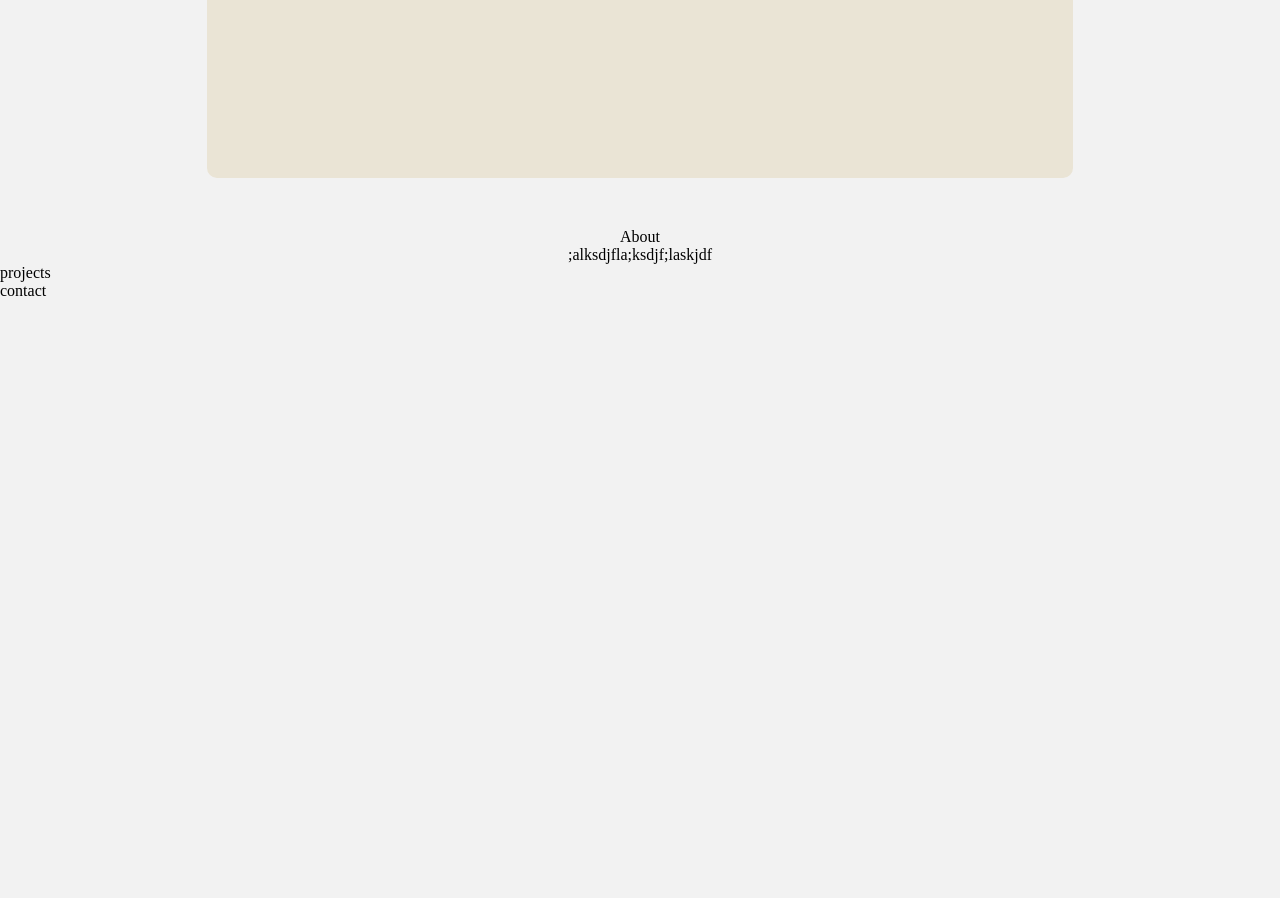
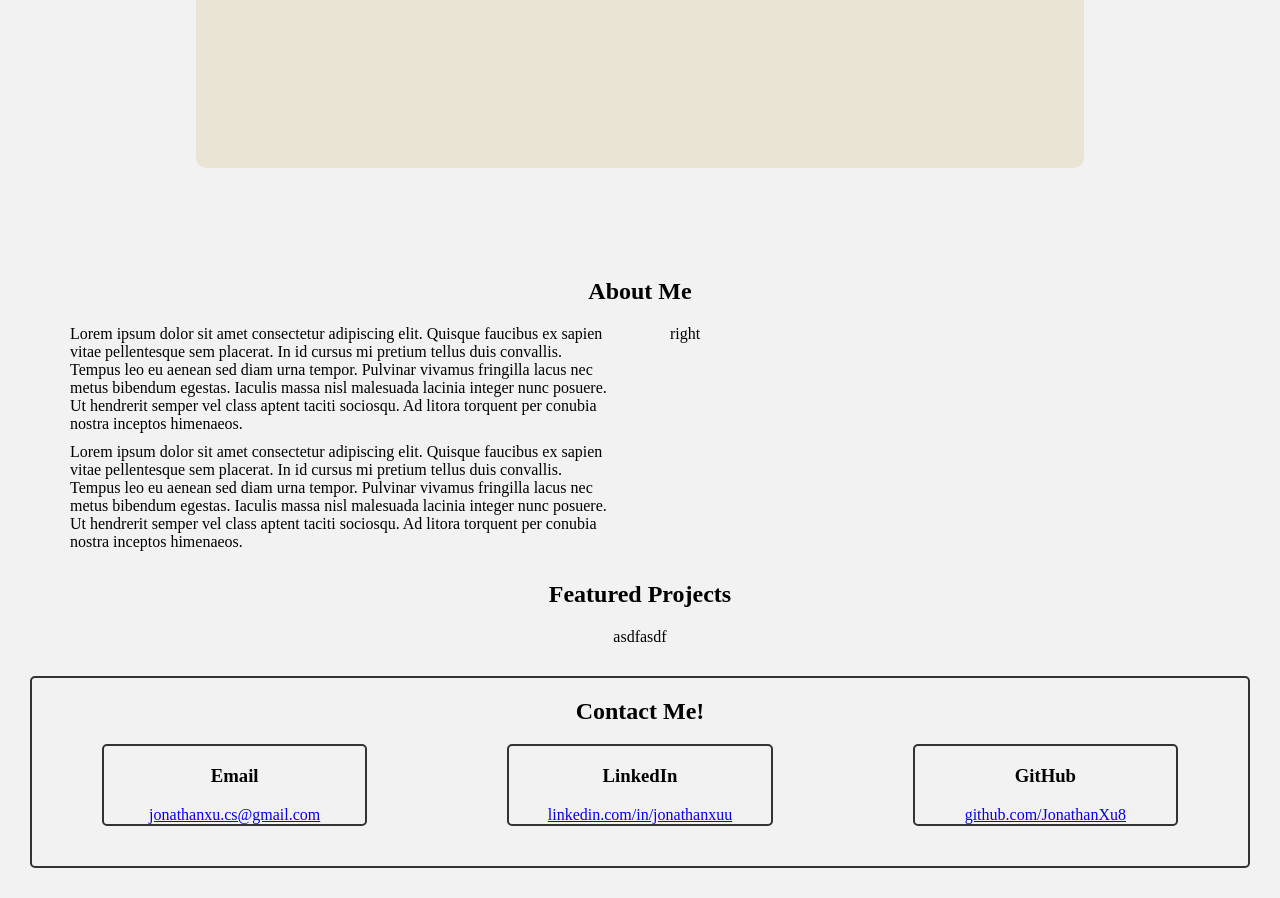
Before and after one commit to JonathanXu8/personal-portfolio, a plain HTML site: page index.html in a window 1280 px wide. Shown: the part 599-1497 px from the top of the page. Before the commit the page ends 899 px from the top, so only its background shows below. Drawn offline with Linux system fonts and the light colour scheme; a web font is replaced by a local one.

Commit message:
projects and contact

```diff
--- a/index.html
+++ b/index.html
@@ -25,31 +25,56 @@
     </header>
     <main>
 
+        <section id="home" class="home"></section>
 
         <div class="hero">
-            <div class="top-terminal"></div>
+            <div class="top-terminal">zsh-jonathan's bash portfolio</div>
             <div class="terminal">
                 asdf
             </div>
         </div>
 
-        <section id="home" class="home">
-        </section>
-
         <section id="about" class="about">
-            <div class="about-header">About</div>
+            <h2>About Me</h2>
             <div class="about-body">
-                <div>;alksdjfla;ksdjf;laskjdf</div>
-                <div></div>
+                <div class="about-left">
+                    <p>Lorem ipsum dolor sit amet consectetur adipiscing elit. Quisque faucibus ex sapien vitae pellentesque sem placerat. In id cursus mi pretium tellus duis convallis. Tempus leo eu aenean sed diam urna tempor. Pulvinar vivamus fringilla lacus nec metus bibendum egestas. Iaculis massa nisl malesuada lacinia integer nunc posuere. Ut hendrerit semper vel class aptent taciti sociosqu. Ad litora torquent per conubia nostra inceptos himenaeos.</p>
+                    <p>Lorem ipsum dolor sit amet consectetur adipiscing elit. Quisque faucibus ex sapien vitae pellentesque sem placerat. In id cursus mi pretium tellus duis convallis. Tempus leo eu aenean sed diam urna tempor. Pulvinar vivamus fringilla lacus nec metus bibendum egestas. Iaculis massa nisl malesuada lacinia integer nunc posuere. Ut hendrerit semper vel class aptent taciti sociosqu. Ad litora torquent per conubia nostra inceptos himenaeos.</p>
+                </div>
+                <div class="about-right">right</div>
             </div>
         </section>
 
         <section id="projects" class="projects">
-            projects
+            <h2>Featured Projects</h2>
+            <div class="project-body">
+                asdfasdf
+            </div>
+
         </section>
 
         <section id="contact" class="contact">
-            contact
+            <h2>Contact Me!</h2>
+            <div class="contact-body">
+                <div class="contact-card">
+                    <h3>Email</h3>
+                    <a href="mailto:jonathanxu.cs@mgmail.com">
+                        jonathanxu.cs@gmail.com
+                    </a>
+                </div>
+                <div class="contact-card">
+                    <h3>LinkedIn</h3>
+                    <a href="https://www.linkedin.com/in/jonathanxuu/">
+                        linkedin.com/in/jonathanxuu
+                    </a>
+                </div>
+                <div class="contact-card">
+                    <h3>GitHub</h3>
+                    <a href="https://github.com/JonathanXu8">
+                        github.com/JonathanXu8
+                    </a>
+                </div>
+            </div>
         </section>
 
     </main>
--- a/styles.css
+++ b/styles.css
@@ -2,6 +2,10 @@ body {
   margin: 0;
   padding: 0;
   background-color: #F2F2F2;
+}
+
+p {
+    margin: 0 0 10px 0;
 }
 
 .container {
@@ -13,7 +17,7 @@ body {
 }
 
 header {
-    padding: 0.5rem 0;
+    padding: 0.5vh 0;
     backdrop-filter: blur(20px);
     border-bottom: 1px solid rgba(0, 0, 0, 0.1);
     position: sticky;
@@ -28,7 +32,7 @@ nav {
 }
 
 .logo {
-    font-size: 1.5rem;
+    font-size: 3vh;
     font-weight: 700;
     background-clip: text;
 }
@@ -52,27 +56,30 @@ nav {
     flex-direction: column;
     justify-content: center;
     align-items: center;
-    padding: 50px;
+    padding: 5vh;
 }
 
 
 .top-terminal {
     background-color: #B6B09F;
     width: 70%;
-    height: 20px;
+    height: 2.5vh;
     border-radius: 10px;
-    padding-left: 20px;
-    padding-right: 20px;
-    border-radius: 10px 10px 0 0 ;
+    padding-left: 3vh;
+    padding-right: 3vh;
+    border-radius: 10px 10px 0 0;
+
+    text-align: center;
+    font-size: 2vh;
 }
 
 .terminal {
     background-color: #EAE4D5;
     color: green;
-    height: 600px;
+    height: 75vh;
     width: 70%;
     border-radius: 0 0 10px 10px;
-    padding: 20px;
+    padding: 3vh;
 }
 
 .about {
@@ -80,4 +87,73 @@ nav {
     flex-direction: column;
     justify-content: center;
     align-items: center;
+    padding-top: 50px;
 }
+
+.about-header {
+    font-size: 50px;
+    font-weight: bold;
+    padding-bottom: 20px;
+}
+
+.about-body {
+    display: flex;
+    flex-direction: row;
+    width: 100%;
+}
+
+.about-left, .about-right {
+    flex: 1;
+    box-sizing: border-box;
+}
+
+.about-left {
+    padding: 0 30px 0 70px;
+}
+
+.about-right {
+    padding: 0 70px 0 30px;
+}
+
+.projects {
+    display: flex;
+    justify-content: center;
+    align-items: center;
+    flex-direction: column;
+}
+
+.projects-header {
+    font-size: 50px;
+    font-weight: bold;
+}
+
+.contact {
+    display: flex;
+    justify-content: center;
+    align-items: center;
+    flex-direction: column;
+    border: 2px solid #333;
+    border-radius: 5px;
+    margin: 30px;
+}
+
+.contact-header {
+    font-size: 50px;
+    font-weight: bold;
+}
+
+.contact-body {
+    display: flex;
+    flex-direction: row;
+    width: 100%;
+    padding-bottom: 40px;
+}
+
+.contact-card {
+    flex: 1;
+    box-sizing: border-box;
+    text-align: center;
+    border: 2px solid #333;
+    border-radius: 5px;
+    margin: 0 70px 0 70px;
+}
```
